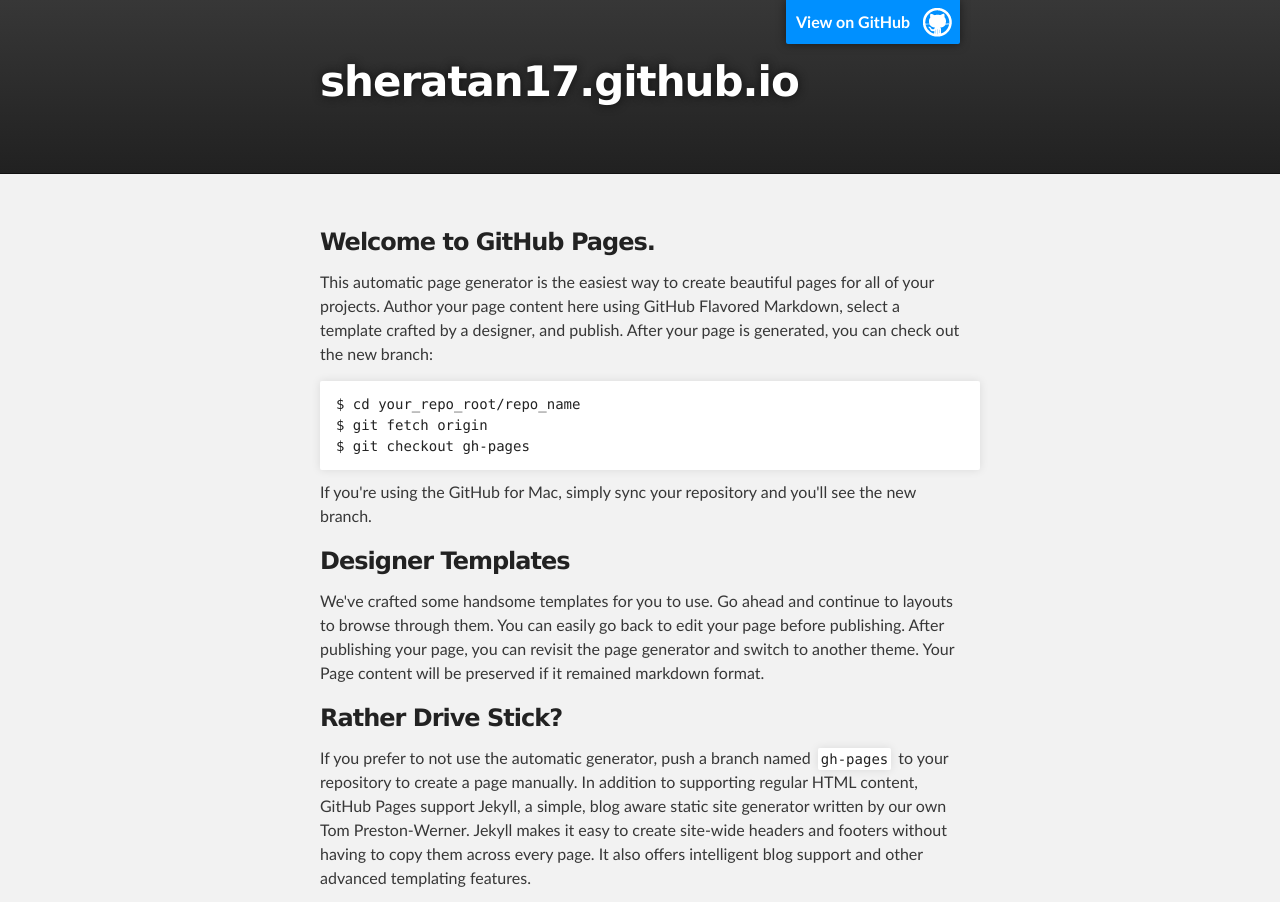
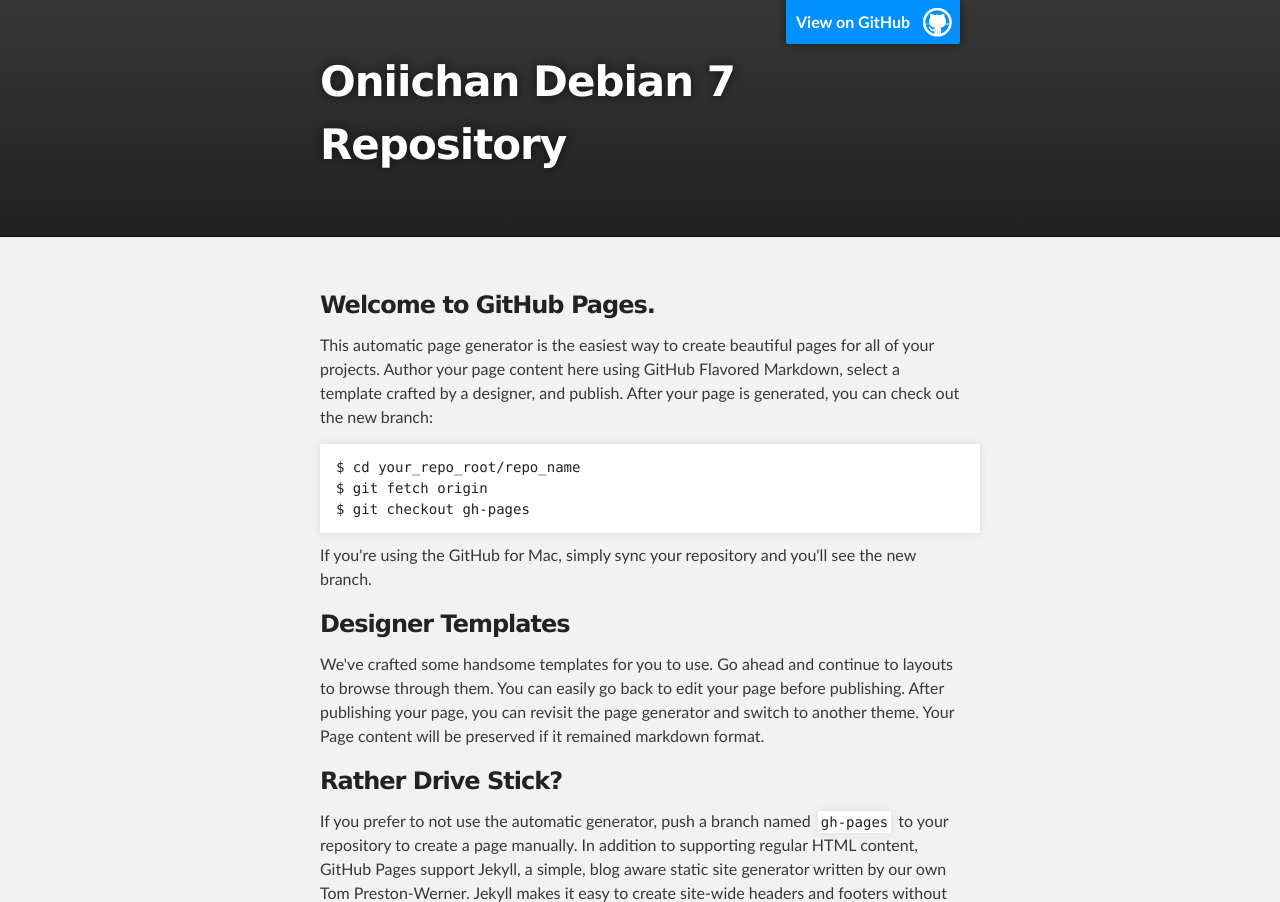
Before and after one commit to sheratan17/koizumi, a plain HTML site: page index.html in a window 1280 px wide. Shown: the top 902 px of the page. Drawn offline with Linux system fonts and the light colour scheme.

Commit message:
edit index.html title

```diff
--- a/index.html
+++ b/index.html
@@ -18,7 +18,7 @@
         <header class="inner">
           <a id="forkme_banner" href="https://github.com/sheratan17">View on GitHub</a>
 
-          <h1 id="project_title">sheratan17.github.io</h1>
+          <h1 id="project_title">Oniichan Debian 7 Repository</h1>
           <h2 id="project_tagline"></h2>
 
         </header>
```
